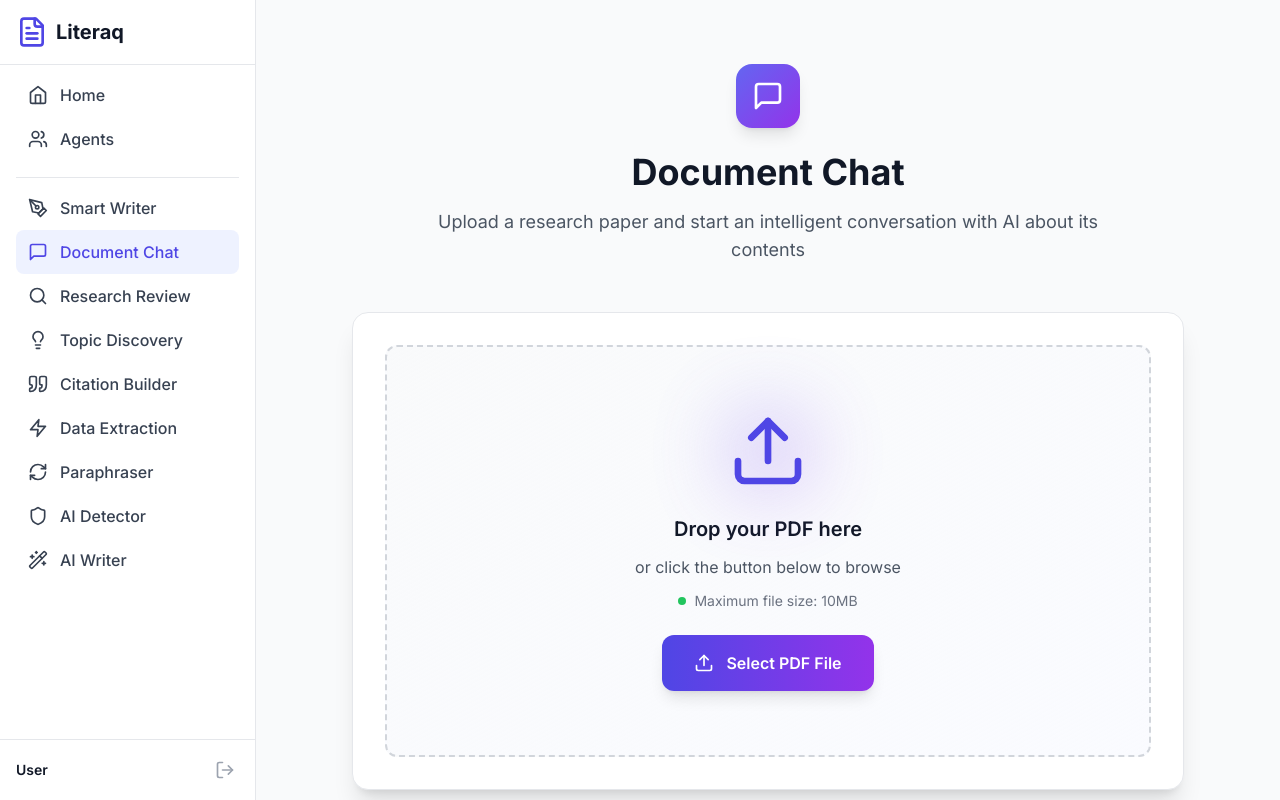
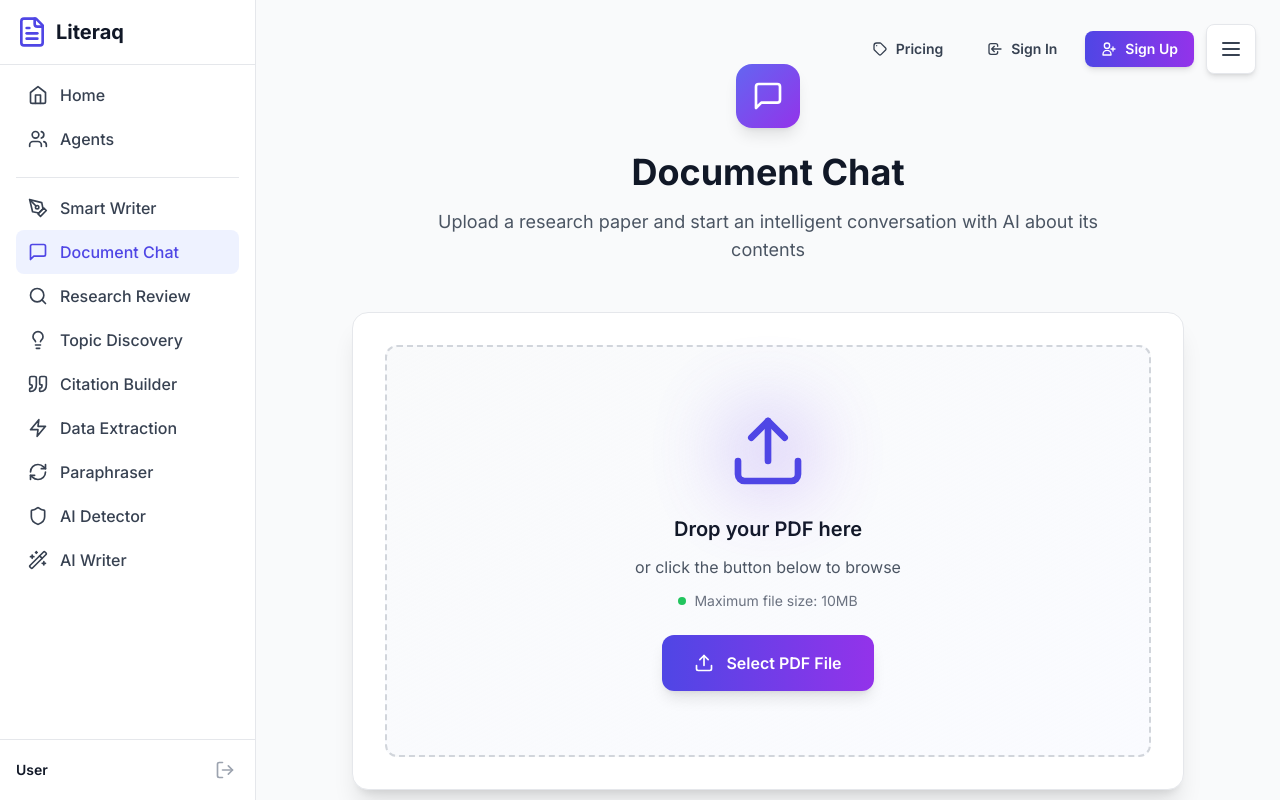
Before and after one commit to spartow/literaq, a Next.js app: page /chat in a window 1280 px wide. Built offline with nearby package versions, Linux system fonts and the light colour scheme; no server answers.

Commit message:
Add PageHeader component to Document Chat page

```diff
--- a/src/app/chat/page.tsx
+++ b/src/app/chat/page.tsx
@@ -4,6 +4,7 @@ import { useState } from 'react';
 import { useRouter } from 'next/navigation';
 import { Upload, FileText, Loader2, MessageSquare, Sparkles } from 'lucide-react';
 import { AppSidebar } from '@/components/app-sidebar';
+import { PageHeader } from '@/components/page-header';
 
 export default function DocumentChatPage() {
   const router = useRouter();
@@ -80,7 +81,8 @@ export default function DocumentChatPage() {
     <div className="flex h-screen bg-gray-50">
       <AppSidebar />
 
-      <main className="flex-1 overflow-y-auto">
+      <main className="flex-1 overflow-y-auto relative">
+        <PageHeader />
         <div className="max-w-4xl mx-auto px-8 py-16">
           {/* Header */}
           <div className="text-center mb-12">
```
